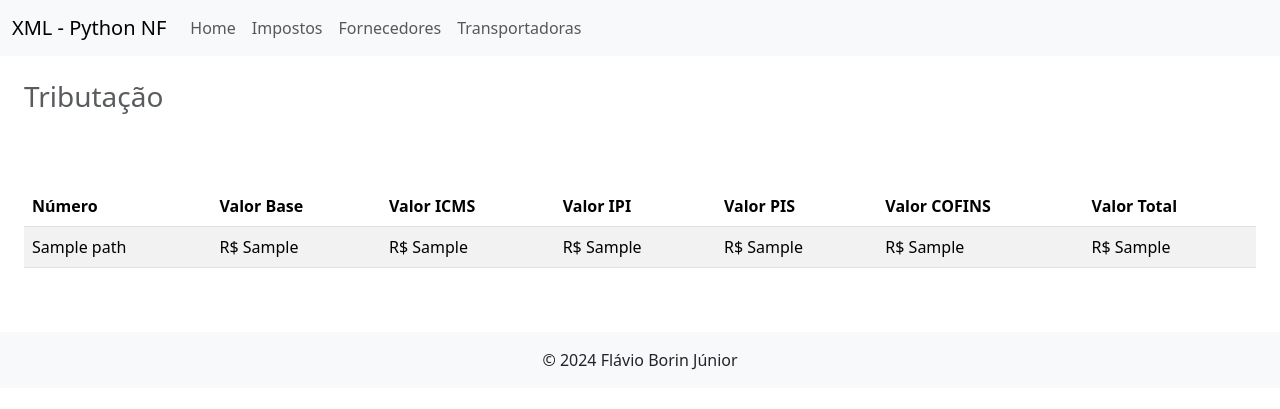
After one commit to Fleivio/xml_nf_python, a Flask app: template app/templates/impostos.html in a window 1280 px wide. The commit adds this page. Shown: the top 409 px of the page. Run offline with Flask 3, Linux system fonts and the light colour scheme; the template is opened without the code that fills it: most values are stand-ins (such as "Sample title", 1, 10 or a date in 2020).

Commit message:
impostos

```diff
--- a/app/routes.py
+++ b/app/routes.py
@@ -6,11 +6,13 @@ main = Blueprint('main', __name__)
 
 nf_directory = 'nfs'
 
+def notas_path():
+    names =  os.listdir(nf_directory)
+    return list(map(lambda x: f'{nf_directory}/{x}', names))
+
 @main.route('/')
 def home():
-    notas = os.listdir(nf_directory)
-
-    dict_objs = list(map(lambda x: read_as_dict(f'{nf_directory}/{x}'), notas))
+    dict_objs = list(map(lambda x: read_as_dict(x), notas_path()))
     print(dict_objs)
 
     return render_template('index.html', notas = dict_objs)
@@ -34,3 +36,19 @@ def nf_view(nfe):
                             tributacao=tributacao,
                             transportadora=transportadora,
                             prods = prods)
+
+@main.route('/impostos')
+def impostos_totais():
+    tributacao = list(map( lambda name: read_as_dict(name, '/nfeProc/NFe/infNFe/total/ICMSTot')[0],
+                         notas_path()))
+    tributacao.sort(key=lambda x: float(x['ICMSTot']['vTotTrib']), reverse=True)
+    return render_template('impostos.html', tribs = tributacao)
+
+
+@main.route('/fornecedores')
+def fornecedores():
+    pass
+
+@main.route('/transportadoras')
+def transportadoras():
+    pass
--- a/app/src/tojson.py
+++ b/app/src/tojson.py
@@ -5,17 +5,14 @@ from typing import Dict
 
 def read_as_dict(xml_path : str, xpath = None) -> Dict:
   with open(xml_path, 'r') as f:
-
       if xpath:
         xml = etree.parse(f)
         xml = xml.xpath(xpath)
-
         dc = []
 
         for i in range(len(xml)):
           dc.append(xmltodict.parse(etree.tostring(xml[i])))
           dc[i]['_path'] = xml_path
-
         return dc
 
       else:
--- a/app/templates/base.html
+++ b/app/templates/base.html
@@ -18,20 +18,29 @@
                     <li class="nav-item">
                         <a class="nav-link" href="/">Home</a>
                     </li>
+                    <li class="nav-item">
+                        <a class="nav-link" href="/impostos">Impostos</a>
+                    </li>
+                    <li class="nav-item">
+                        <a class="nav-link" href="/fornecedores">Fornecedores</a>
+                    </li>
+                    <li class="nav-item">
+                        <a class="nav-link" href="/transportadoras">Transportadoras</a>
+                    </li>
                 </ul>
             </div>
         </div>
     </nav>
 
-    <div class="col-12">
+    <div class="col-12 p-4">
         <h1>{% block pg_title %}{% endblock %}</h1>
     </div>
 
-    <div class="col-12">
+    <div class="col-12 p-2">
         <span>{% block additional_info %}{% endblock %}</span>
     </div>
 
-    <div class="col-12">
+    <div class="col-12 p-4">
         {% block content %}
         {% endblock %}
     </div>
--- /dev/null
+++ b/app/templates/impostos.html
@@ -0,0 +1,35 @@
+{% extends "base.html" %} {% block title %}Home{% endblock %}
+
+{% block pg_title %}
+<p class="h3 text-muted">Tributação</p>
+{% endblock %}
+
+{%block content%}
+
+<table class="table table-striped">
+  <thead>
+    <tr>
+      <th scope="col">Número</th>
+      <th scope="col">Valor Base</th>
+      <th scope="col">Valor ICMS</th>
+      <th scope="col">Valor IPI</th>
+      <th scope="col">Valor PIS</th>
+      <th scope="col">Valor COFINS</th>
+      <th scope="col">Valor Total</th>
+    </tr>
+  </thead>
+    <tbody>
+      {% for trib in tribs %}
+        <tr>
+          <td>{{trib._path}}</td>
+          <td>R$ {{ trib.ICMSTot.vBC }}</td>
+          <td>R$ {{ trib.ICMSTot.vICMS }}</td>
+          <td>R$ {{ trib.ICMSTot.vIPI }}</td>
+          <td>R$ {{ trib.ICMSTot.vPIS }}</td>
+          <td>R$ {{ trib.ICMSTot.vCOFINS }}</td>
+          <td>R$ {{ trib.ICMSTot.vTotTrib }}</td>
+        </tr>
+      {% endfor %}
+    </tbody>
+</table>
+{% endblock %}
```
